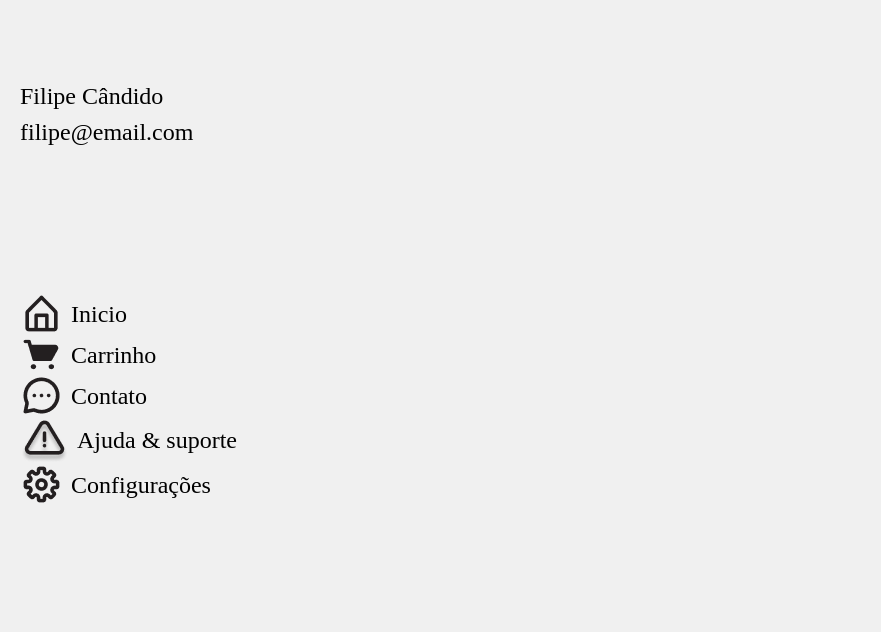
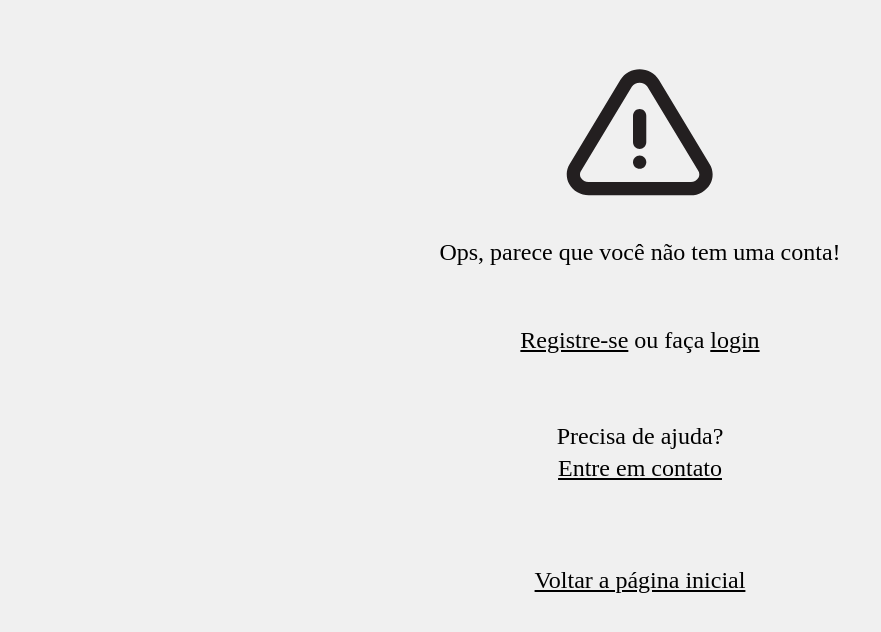
Before and after one commit to Fedolfo/front-end-lojao-popular, a React (Create React App) app: page /profile in a window 1280 px wide. Shown: the top 632 px of the page, without its empty margins (0-881 px from the left). Built offline with nearby package versions, Linux system fonts and the light colour scheme; the HTML template or start-up script is replaced by a standard one.

Commit message:
feat: ensure Profile if no token returns page to register a token

```diff
--- a/src/pages/profile/Profile.tsx
+++ b/src/pages/profile/Profile.tsx
@@ -1,17 +1,34 @@
-import React from 'react';
+import React, { useEffect } from 'react';
 import iconCart from '../../assets/images/iconShoppingCart.png';
 import iconSetting from '../../assets/images/iconSettingsOutline.png';
 import iconMessage from '../../assets/images/iconMessageCircleOutline.png';
 import iconHome from '../../assets/images/iconHomeOutline.png';
-import iconAlert from '../../assets/images/iconAlertTriangleOutline.png';
+import iconAlert from '../../assets/images/iconAlertTriangleOutline.svg';
 import { Link } from 'react-router-dom';
 
 function Profile(): JSX.Element {
+  const token = JSON.parse(localStorage.getItem('token') as string);
+  const email = JSON.parse(localStorage.getItem('email') as string);
+
+  useEffect(() => {
+    const sixDays = 518400;
+    setTimeout(() => {
+      if (token) {
+        localStorage.clear();
+      }
+    }, sixDays);
+  });
   return (
-    <div className='bg-[#D9D9D9]'>
+    <>
+      {token?.token ? (
+        <>
           <div className='flex flex-col font-LexendDeca android:text-2xl android:mt-20 android:ml-5'>
             <p className='mb-1'>Filipe Cândido</p>
-        <p>filipe@email.com</p>
+            <p>
+              {email?.email
+                ? email?.email
+                : 'Acho que o e-mail sumiu :#, que tal tentar fazer o login novamente?'}
+            </p>
           </div>
           <nav className='android:mt-36'>
             <ol className='flex flex-col font-LexendDeca android:text-2xl android:ml-5'>
@@ -24,14 +41,57 @@ function Profile(): JSX.Element {
                   ['Configurações', '/profile/configuration', iconSetting],
                 ].map(([title, url, images]) => (
                   <Link className='flex items-center' to={url} key={title}>
-                <img src={images} alt='Icone home' className='mr-2' />
+                    <img
+                      src={images}
+                      alt={title}
+                      className='mr-2 android:w-11 android:h-11'
+                    />
                     {title}
                   </Link>
                 ))}
               </li>
             </ol>
           </nav>
+        </>
+      ) : (
+        <>
+          <div className='android:mt-14'>
+            <img
+              src={iconAlert}
+              alt='Icone de alerta'
+              className='w-40 h-40 m-auto'
+            />
           </div>
+          <div className='flex flex-col text-center'>
+            <p className='android:mt-5 text-2xl font-LexendDeca'>
+              Ops, parece que você não tem uma conta!
+            </p>
+            <p className='android:mt-14 text-2xl font-LexendDeca'>
+              <Link to='/register' className='underline'>
+                Registre-se
+              </Link>{' '}
+              ou faça{' '}
+              <Link to='/login' className='underline'>
+                login
+              </Link>
+            </p>
+
+            <p className='android:mt-16 text-2xl font-LexendDeca'>
+              Precisa de ajuda? <br />
+              <Link to='contact' className='underline'>
+                Entre em contato
+              </Link>
+            </p>
+
+            <p className='android:mt-20 text-2xl font-LexendDeca'>
+              <Link to='/' className='underline'>
+                Voltar a página inicial
+              </Link>
+            </p>
+          </div>
+        </>
+      )}
+    </>
   );
 }
 
```
Also changed, not shown: src/assets/images/iconAlertTriangleOutline.svg (added). Lines whose indentation alone changed are shown as unchanged.
